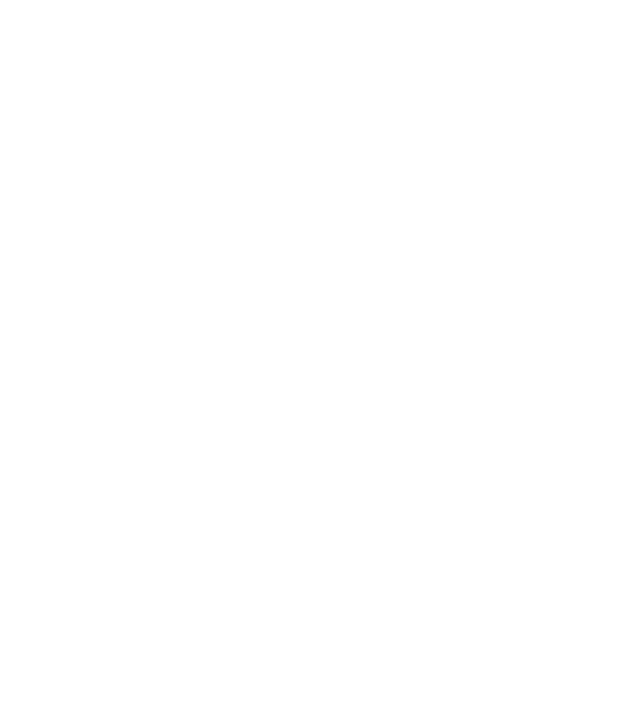
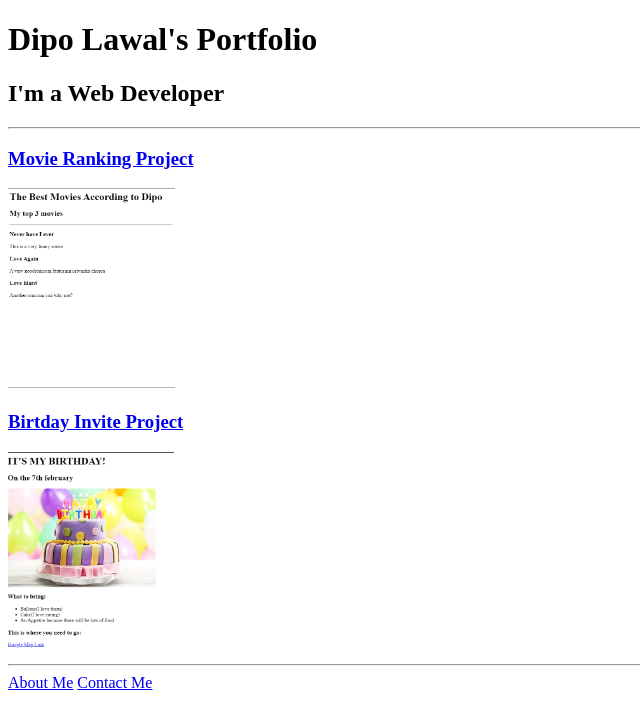
Before and after one commit to Dipo2020/html-portfolio, a plain HTML site: page index.html in a window 1280 px wide. Shown: the whole page, without its empty margins (0-640 px from the left). Drawn offline with Linux system fonts and the light colour scheme.

Commit message:
Update index.html

```diff
--- a/index.html
+++ b/index.html
@@ -1,15 +1,37 @@
-<!-- TODO 1: Create the HTML Boilerplate -->
+<!DOCTYPE html>
+<html lang="en">
+<head>
+    <meta charset="UTF-8">
+    <meta name="viewport" content="width=device-width, initial-scale=1.0">
+    <title>Dipoportfolio</title>
+</head>
+<body>
+    <h1>Dipo Lawal's Portfolio</h1>
+    <h2>I'm a Web Developer</h2>
+    <hr />
 
-<!-- TODO 2: Add Your previous projects' HTML into the public folder -->
+    <h3><a href="../Desktop/web development projects/4.3 HTML Porfolio Project/public/movie-ranking.html">Movie Ranking Project</a></h3>
+    <img src="./assets/images/mweb.png" height="200"/>
+    <h3><a href="./web development projects/4.3 HTML Porfolio Project/public/birthday-invite.html">Birtday Invite Project</a></h3>
+    <img src="./assets/images/bweb.png" height="200"/>
+    <hr />
+    <a href="./web development projects/4.3 HTML Porfolio Project/public/about.html">About Me</a>
 
-<!-- TODO 3: Take screenshots of your project previews and add the images to the images folder -->
+    <a href="./web development projects/4.3 HTML Porfolio Project/public/contact.html">Contact Me</a>
 
-<!-- TODO 4: Add titles/subtitles etc. -->
 
-<!-- TODO 5: Add a link to the project pages -->
 
-<!-- TODO 6: Add images to show the project previews
-HINT for TODO 6: You can use the height attribute set to 200 to make the image smaller:
-https://developer.mozilla.org/en-US/docs/Web/HTML/Element/img#attr-height -->
 
-<!-- TODO 7: Add the Contact Me and About Me page links -->
+
+
+
+
+
+
+
+
+
+
+
+</body>
+</html>
```
